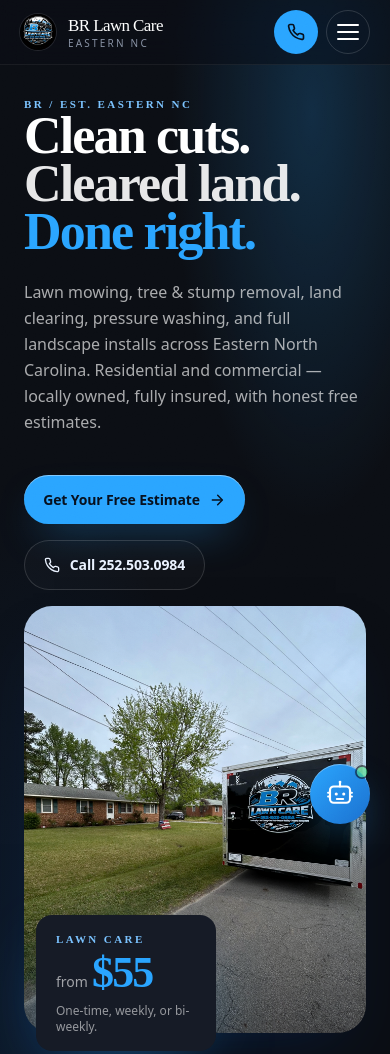
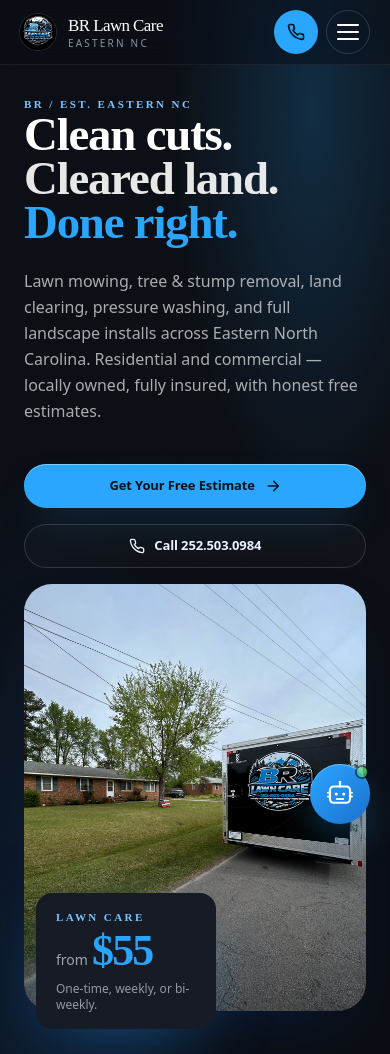
Before and after one commit to rajats2022-coder/BR-Lawn-Care, a plain HTML site: page index.html in a window 390 px wide. Shown: the top 1054 px of the page. Drawn offline with nearby package versions, Linux system fonts and the light colour scheme; a web font is replaced by a local one.

Commit message:
fix(mobile): harden BR Lawn Care page overflow

```diff
--- a/assets/service-pages.css
+++ b/assets/service-pages.css
@@ -1,11 +1,13 @@
-*{box-sizing:border-box}
-html,body{background:#0B0E14;color:#fff;font-family:Satoshi,system-ui,-apple-system,BlinkMacSystemFont,"Segoe UI",sans-serif;-webkit-font-smoothing:antialiased;overflow-x:clip}
-body{margin:0;min-width:0}
-img,svg{max-width:100%}
+*,*::before,*::after{box-sizing:border-box}
+html{width:100%;max-width:100%;overflow-x:hidden}
+html,body{background:#0B0E14;color:#fff;font-family:Satoshi,system-ui,-apple-system,BlinkMacSystemFont,"Segoe UI",sans-serif;-webkit-font-smoothing:antialiased;overflow-x:hidden}
+body{margin:0;min-width:0;width:100%;max-width:100%;position:relative}
+main,section,header,footer{max-width:100%;overflow-x:clip}
+img,svg{max-width:100%;height:auto}
 .display{font-family:"Cabinet Grotesk",Satoshi,system-ui,sans-serif;font-weight:900;letter-spacing:-.035em;line-height:.94}
 .eyebrow{font-size:12px;font-weight:800;letter-spacing:.22em;text-transform:uppercase;color:#2AA5FF}
 .navblur{backdrop-filter:saturate(140%) blur(14px);-webkit-backdrop-filter:saturate(140%) blur(14px);background:rgba(11,14,20,.72);border-bottom:1px solid rgba(255,255,255,.06)}
-.btn{display:inline-flex;align-items:center;justify-content:center;gap:.6rem;border-radius:999px;padding:1rem 1.35rem;font-weight:900;transition:transform .2s,background .2s,border-color .2s}
+.btn{display:inline-flex;align-items:center;justify-content:center;gap:.6rem;border-radius:999px;padding:1rem 1.35rem;font-weight:900;max-width:100%;white-space:normal;text-align:center;line-height:1.15;transition:transform .2s,background .2s,border-color .2s}
 .btn-primary{background:#2AA5FF;color:#06101E;box-shadow:0 18px 40px -18px rgba(42,165,255,.65)}
 .btn-primary:hover{background:#49B4FF;transform:translateY(-1px)}
 .btn-ghost{color:#EAF2FF;border:1px solid rgba(255,255,255,.14);background:rgba(255,255,255,.02)}
@@ -39,11 +41,12 @@
 .grid>*{min-width:0}
 @media(max-width:767px){
   .display{letter-spacing:-.025em}
-  h1.display{font-size:clamp(42px,13vw,56px)!important;line-height:.92;overflow-wrap:anywhere}
+  h1.display{font-size:clamp(38px,11vw,48px)!important;line-height:.94;overflow-wrap:normal;text-wrap:balance}
   h2.display{font-size:clamp(30px,9vw,40px)!important;line-height:.96;overflow-wrap:anywhere}
-  .btn{padding:.85rem 1.15rem;font-size:14px;min-height:44px}
+  .btn{padding:.78rem .9rem;font-size:13px;min-height:44px;flex:1 1 auto}
   main{padding-top:5.75rem!important}
   main section{padding-left:1.25rem!important;padding-right:1.25rem!important}
+  main section,.max-w-\[1400px\],.max-w-\[1100px\]{width:100%;max-width:100%}
   .grid.grid-cols-12{display:block}
   .grid.grid-cols-12>*+*{margin-top:1.5rem}
   .grid.gap-10,.grid.gap-8{gap:1rem}
--- a/index.html
+++ b/index.html
@@ -375,8 +375,12 @@
 }
 </script>
 <style>
-  html,body{background:#0B0E14;color:#F3F5F8;font-family:'Satoshi',system-ui,sans-serif;-webkit-font-smoothing:antialiased;overflow-x:clip}
-  body{font-feature-settings:"ss01","ss02","cv11"}
+  *,*::before,*::after{box-sizing:border-box}
+  html{width:100%;max-width:100%;overflow-x:hidden}
+  html,body{background:#0B0E14;color:#F3F5F8;font-family:'Satoshi',system-ui,sans-serif;-webkit-font-smoothing:antialiased;overflow-x:hidden}
+  body{width:100%;max-width:100%;position:relative;font-feature-settings:"ss01","ss02","cv11"}
+  main,section,header,footer{max-width:100%;overflow-x:clip}
+  img,svg{max-width:100%;height:auto}
   h1,h2,h3,h4{font-family:'Cabinet Grotesk','Satoshi',sans-serif;font-weight:800}
   .display{font-family:'Cabinet Grotesk';font-weight:900;letter-spacing:-0.045em;line-height:0.9}
   .eyebrow{font-family:'Satoshi';font-weight:600;font-size:11px;letter-spacing:0.22em;text-transform:uppercase;color:#7BC3FF}
@@ -394,7 +398,7 @@
       linear-gradient(210deg,rgba(42,165,255,0.18),transparent 60%);
     mix-blend-mode:multiply;pointer-events:none}
   /* buttons */
-  .btn{display:inline-flex;align-items:center;gap:.6rem;padding:.95rem 1.35rem;border-radius:999px;font-weight:700;letter-spacing:-0.01em;transition:transform .25s cubic-bezier(.16,1,.3,1),background-color .25s,box-shadow .25s,border-color .25s}
+  .btn{display:inline-flex;align-items:center;justify-content:center;gap:.6rem;padding:.95rem 1.35rem;border-radius:999px;font-weight:700;letter-spacing:-0.01em;max-width:100%;white-space:normal;text-align:center;line-height:1.15;transition:transform .25s cubic-bezier(.16,1,.3,1),background-color .25s,box-shadow .25s,border-color .25s}
   .btn-primary{background:#2AA5FF;color:#06101E;box-shadow:0 18px 40px -18px rgba(42,165,255,0.65),inset 0 1px 0 rgba(255,255,255,0.4)}
   .btn-primary:hover{background:#49B4FF;transform:translateY(-1px);box-shadow:0 22px 52px -18px rgba(42,165,255,0.85),inset 0 1px 0 rgba(255,255,255,0.55)}
   .btn-primary:active{transform:translateY(0) scale(.985)}
@@ -447,12 +451,13 @@
   .hamburger.open span:nth-child(3){transform:translateY(-7px) rotate(-45deg)}
   /* mobile-specific tweaks */
   @media (max-width: 767px){
-    .display{letter-spacing:-0.035em}
-    h1.display{font-size:52px !important;line-height:0.92}
-    h2.display{font-size:40px !important;line-height:0.94}
+    .display{letter-spacing:-0.025em}
+    h1.display{font-size:clamp(40px,12vw,50px) !important;line-height:0.94;text-wrap:balance}
+    h2.display{font-size:clamp(32px,10vw,40px) !important;line-height:0.96;text-wrap:balance}
     .num{font-size:36px}
-    .btn{padding:.85rem 1.2rem;font-size:14px}
+    .btn{padding:.78rem .95rem;font-size:13px;flex:1 1 auto}
     section{padding-top:72px;padding-bottom:72px}
+    section,.max-w-\[1400px\],.max-w-\[1200px\],.max-w-\[1100px\]{width:100%;max-width:100%}
     /* prevent floating badge overflow */
     .hero-badge{left:12px !important;bottom:-18px !important;width:180px !important}
     /* faster marquee on mobile */
```
Also changed, not shown: contact.html (+11 -4 lines).
